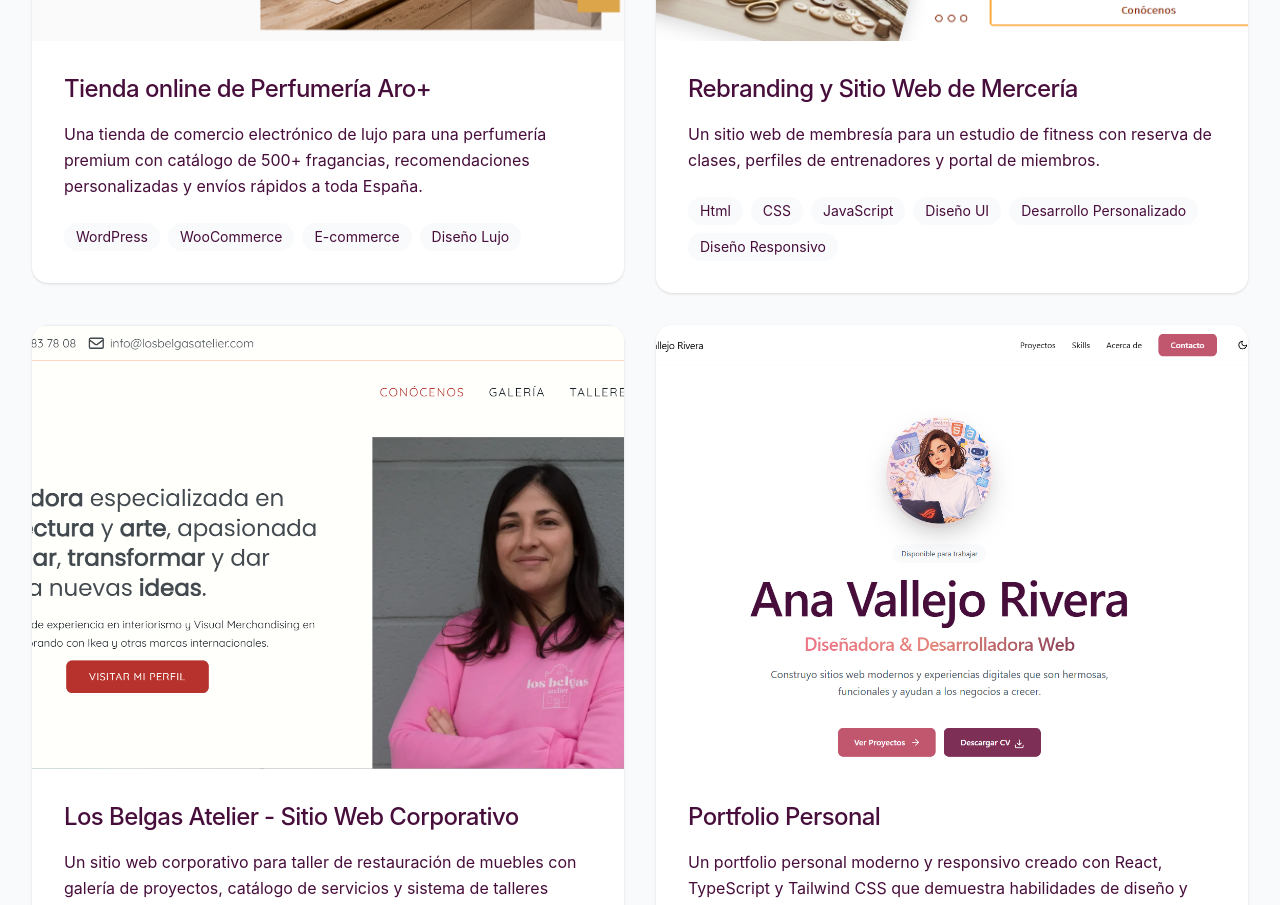
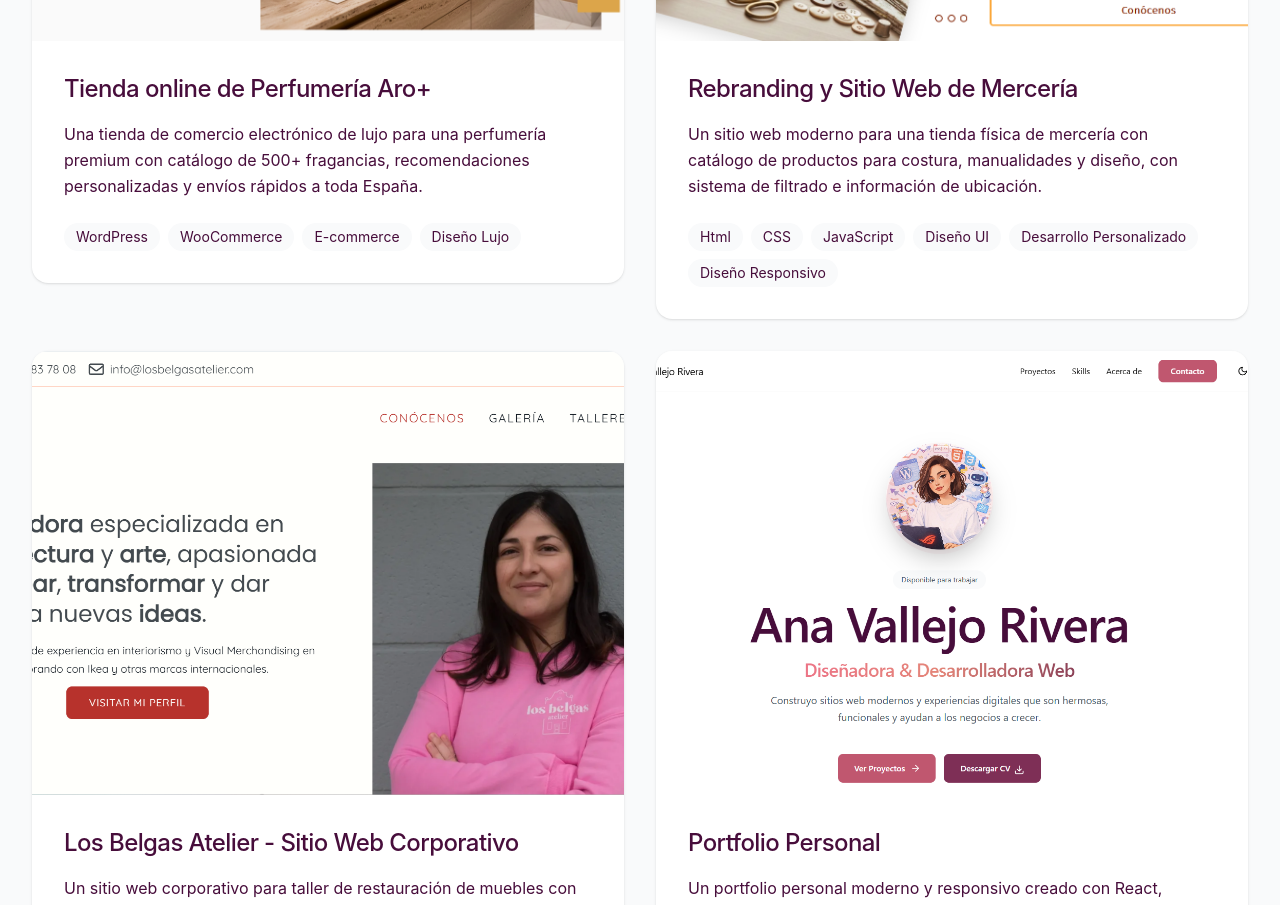
Before and after one commit to avallejorivera360-bot/ana-porfolio, a React (Vite) app: page / in a window 1280 px wide. Shown: the part 1540-2445 px from the top of the page. Built offline with nearby package versions, Linux system fonts and the light colour scheme.

Commit message:
Update Mercería project: Reflect digital catalog for physical store, not e-commerce

```diff
--- a/src/app/data/projects.ts
+++ b/src/app/data/projects.ts
@@ -47,24 +47,27 @@ export const projects: Project[] = [
   {
     id: "merceria",
     title: "Rebranding y Sitio Web de Mercería",
-    description: "Un sitio web de membresía para un estudio de fitness con reserva de clases, perfiles de entrenadores y portal de miembros.",
+    description: "Un sitio web moderno para una tienda física de mercería con catálogo de productos para costura, manualidades y diseño, con sistema de filtrado e información de ubicación.",
     tags: ["Html","CSS","JavaScript", "Diseño UI", "Desarrollo Personalizado", "Diseño Responsivo"],
     image: "/images/merceria/hero-merceria.webp",
-    overview: "Una plataforma digital completa para FitLife Studio, que permite a los miembros reservar clases, ver horarios de entrenadores y acceder a contenido de entrenamiento exclusivo. El proyecto combinó diseño personalizado con funcionalidad potente.",
-    problem: "El estudio de fitness estaba gestionando reservas manualmente por teléfono y correo electrónico, lo que llevá a doble reservas y frustración del cliente. Necesitaban un sistema automatizado que los miembros pudieran usar 24/7." ,
+    overview: "Un portal web profesional y atractivo para una tienda física de mercería especializada en artículos para costura, manualidades, bordado y diseño textil. El sitio presenta un catálogo digital completo de productos organizados por categorías, sistema de búsqueda avanzado, galerías de fotos detalladas e información sobre ubicación y horarios. El proyecto combinó rebranding visual completo con funcionalidad web que conecta a los clientes en línea con la tienda física de manera efectiva.",
+    problem: "La mercería necesitaba modernizar su presencia digital que: 1) Mostrara su amplio catálogo de productos de forma visual y organizada, 2) Permitiera a clientes buscar productos por tipo y capacidad de filtrado, 3) Proporcionara información clara de ubicación y horarios, 4) Proyectar una imagen moderna y profesional, 5) Ser completamente responsivo para clientes móviles que busquen información antes de visitar.",
     problemImages: [
       "/images/merceria/quienes-somos-old.webp",
       "/images/merceria/old-inicio.webp"
     ],
     goals: [
-      "Crear un sistema intuitivo de reserva de clases",
-      "Crear perfiles de miembros con historial personal de entrenamientos",
-      "Diseñar páginas de perfil de entrenadores",
-      "Implementar un área de contenido exclusivo para miembros"
+      "Crear un nuevo diseño visual que refleje modernidad y profesionalismo",
+      "Implementar un catálogo digital bien organizado por categorías",
+      "Diseñar un sistema de filtrado intuitivo para facilitar búsqueda de productos",
+      "Crear una experiencia de usuario clara y fácil de navegar",
+      "Mostrar información clara de ubicación, horarios y contacto de la tienda física",
+      "Proporcionar múltiples formas de contacto directo",
+      "Asegurar diseño completamente responsivo para móviles"
     ],
-    designProcess: "Realicé entrevistas con miembros del gimnasio para entender sus necesidades. Creé flujos de usuario para el proceso de reserva. Diseñé una interfaz limpia y energética con tipografía audaz e imágenes motivacionales. Usé un esquema de color vibrante que refleja la marca activa del estudio.",
-    development: "Desarrollado usando WordPress con plugins personalizados para funcionalidad de reserva. Creé tipos de publicación personalizados para clases, entrenadores y miembros. Implementé autenticación de usuario y control de acceso basado en roles. Construyé un calendario de reserva personalizado usando JavaScript. Integré con procesamiento de pagos para suscripciones de membresía.",
-    result: "La plataforma simplificó significativamente las operaciones, reduciendo el trabajo administrativo en un 70%. La satisfacción de los miembros aumentó con acceso 24/7 a reservas. El estudio reportó un aumento del 40% en la asistencia a clases debido a reservas más fáciles.",
+    designProcess: "El diseño comenzó con análisis de competidores y benchmarking de tiendas de mercería modernas. Creé wireframes detallados enfocados en facilidad de exploración de productos. Diseñé una interfaz limpia con categorías visibles, búsqueda prominente y filtros accesibles. Usé fotografía de productos de alta calidad para inspirar a los usuarios. La paleta de colores es moderna y profesional reflejando la naturaleza creativa de los productos. Implementé secciones con información de la tienda, ubicación en mapa e información de horarios.",
+    development: "Construido con HTML5, CSS3 y JavaScript vanilla para máxima compatibilidad y rendimiento. Implementé un sistema de catálogo dinámico que carga productos desde JSON. Creé filtros AJAX que actualizan productos sin recargar la página. Sistema de galería de productos responsivo con zoom para ver detalles. Integración de Google Maps para mostrar ubicación. Formularios de contacto con validación. Sistema de búsqueda con autocompletado. Secciones dinámicas con información de horarios y ubicación. Integración con redes sociales. Optimización de velocidad y SEO.",
+    result: "El sitio se lanzó exitosamente presentando el catálogo digital completo de la mercería. La nueva identidad visual modernizó la marca significativamente. Los usuarios reportan facilidad para encontrar productos gracias al sistema de filtrado, incluso antes de visitar la tienda. El sitio es completamente responsive y funciona perfectamente en móviles. Las consultas de contacto aumentaron al poder los clientes preguntar sobre productos específicos. El mapa de ubicación ha mejorado la capacidad de los clientes para encontrar la tienda física. El proyecto demuestra habilidad en desarrollo frontend con JavaScript vanilla, diseño responsivo e integración con servicios de ubicación.",
     screenshots: [
       "/images/merceria/inicio.webp",
       "/images/merceria/inicio-1.webp",
--- a/src/i18n/locales/en.json
+++ b/src/i18n/locales/en.json
@@ -166,6 +166,25 @@
       "development": "Built on WordPress with WooCommerce as the main e-commerce engine. Implemented a robust catalog system capable of managing 500+ products with complex attributes (gender, type, aromatic notes). Created advanced AJAX filters for easy navigation. Integrated high-quality product photography with zoomable galleries. Secure payment systems with multiple payment options processing. Integration with shipping providers for automatic calculations. WhatsApp Business for customer service. Implemented automatic discounts (20% on first purchase) and promotions. Optimized speed and cache for fast load times.",
       "result": "The store launched successfully and has generated over 10,000 satisfied customers with over 1,500 positive ratings. The catalog of 500+ fragrances is fully optimized and easy to navigate. Online sales grew significantly with the new site. Customers report excellent shopping experience, trust in fast deliveries (24-72h), and appreciate the 30-day return policy. The site has positioned Perfumería Aro+ as a premium fragrance destination online with shipping throughout Spain.",
       "technologies": ["WordPress", "WooCommerce", "AJAX Filters", "Secure Payment", "WhatsApp Business", "Speed Optimization"]
+    },
+    "merceria": {
+      "title": "Rebranding and Mercería Website",
+      "description": "A modern website for a physical craft supply store with product catalog for sewing, crafts and design, with filtering system and location information.",
+      "overview": "A professional and attractive web portal for a physical craft supply store specializing in sewing, crafts, embroidery and textile design products. The site presents a complete digital product catalog organized by categories, advanced search system, detailed photo galleries and information about location and hours. The project combined complete visual rebranding with web functionality that effectively connects online customers with the physical store.",
+      "problem": "The craft store needed to modernize its digital presence to: 1) Display its wide product catalog in a visual and organized way, 2) Allow customers to search for products by type with filtering capability, 3) Provide clear information about location and hours, 4) Project a modern and professional image, 5) Be completely responsive for mobile customers looking for information before visiting.",
+      "goals": [
+        "Create a new visual design that reflects modernity and professionalism",
+        "Implement a well-organized digital product catalog by categories",
+        "Design an intuitive filtering system to facilitate product search",
+        "Create a clear and easy to navigate user experience",
+        "Show clear information about the physical store's location, hours and contact",
+        "Provide multiple ways to contact directly",
+        "Ensure completely responsive design for mobile devices"
+      ],
+      "design": "The design began with competitor analysis and benchmarking of modern craft stores. I created detailed wireframes focused on ease of product exploration. I designed a clean interface with visible categories, prominent search and accessible filters. I used high-quality product photography to inspire users. The color palette is modern and professional reflecting the creative nature of the products. I implemented sections with store information, map location and hours information.",
+      "development": "Built with HTML5, CSS3 and vanilla JavaScript for maximum compatibility and performance. I implemented a dynamic catalog system that loads products from JSON. Created AJAX filters that update products without page reload. Responsive product gallery system with zoom to see details. Google Maps integration to show location. Contact forms with validation. Search system with autocomplete. Dynamic sections with hours and location information. Social media integration. Speed and SEO optimization.",
+      "result": "The site launched successfully showcasing the complete digital catalog of the craft store. The new visual identity modernized the brand significantly. Users report ease in finding products thanks to the filtering system, even before visiting the store. The site is completely responsive and works perfectly on mobile devices. Contact inquiries increased as customers were able to ask about specific products. The location map improved customers' ability to find the physical store. The project demonstrates skills in frontend development with vanilla JavaScript, responsive design and integration with location services.",
+      "technologies": ["HTML5", "CSS3", "Vanilla JavaScript", "JSON", "AJAX", "Google Maps", "Responsive Design"]
     }
   },
   "footer": {
--- a/src/i18n/locales/es.json
+++ b/src/i18n/locales/es.json
@@ -166,6 +166,25 @@
       "development": "Construido en WordPress con WooCommerce como motor principal de comercio electrónico. Implementé un sistema de catálogo robusto capaz de gestionar 500+ productos con atributos complejos (género, tipo, notas aromáticas). Creé filtros AJAX avanzados para fácil navegación. Integré fotografía de productos de alta calidad con galerías zoomables. Sistemas de pago seguros con procesamiento de múltiples opciones. Integración con proveedores de envío para cálculos automáticos. Whatsapp Business para servicio al cliente. Implementé descuentos automáticos (20% en primer pedido) y promociones. Optimicé velocidad y caché para tiempos de carga rápidos.",
       "result": "La tienda se lanzó exitosamente y ha generado más de 10,000 clientes satisfechos con más de 1,500 valoraciones positivas. El catálogo de 500+ fragancias está completamente optimizado y es fácil de navegar. Las ventas en línea crecieron significativamente con el nuevo sitio. Los clientes reportan excelente experiencia de compra, confían en las entregas rápidas (24-72h) y valoran la política de devolución en 30 días. El sitio ha posicionado Perumería Aro+ como destino premium de fragancias en línea con envío a toda España.",
       "technologies": ["WordPress", "WooCommerce", "AJAX Filtros", "Pago Seguro", "WhatsApp Business", "Optimización Velocidad"]
+    },
+    "merceria": {
+      "title": "Rebranding y Sitio Web de Mercería",
+      "description": "Un sitio web moderno para una tienda física de mercería con catálogo de productos para costura, manualidades y diseño, con sistema de filtrado e información de ubicación.",
+      "overview": "Un portal web profesional y atractivo para una tienda física de mercería especializada en artículos para costura, manualidades, bordado y diseño textil. El sitio presenta un catálogo digital completo de productos organizados por categorías, sistema de búsqueda avanzado, galerías de fotos detalladas e información sobre ubicación y horarios. El proyecto combinó rebranding visual completo con funcionalidad web que conecta a los clientes en línea con la tienda física de manera efectiva.",
+      "problem": "La mercería necesitaba modernizar su presencia digital que: 1) Mostrara su amplio catálogo de productos de forma visual y organizada, 2) Permitiera a clientes buscar productos por tipo y capacidad de filtrado, 3) Proporcionara información clara de ubicación y horarios, 4) Proyectar una imagen moderna y profesional, 5) Ser completamente responsivo para clientes móviles que busquen información antes de visitar.",
+      "goals": [
+        "Crear un nuevo diseño visual que refleje modernidad y profesionalismo",
+        "Implementar un catálogo digital bien organizado por categorías",
+        "Diseñar un sistema de filtrado intuitivo para facilitar búsqueda de productos",
+        "Crear una experiencia de usuario clara y fácil de navegar",
+        "Mostrar información clara de ubicación, horarios y contacto de la tienda física",
+        "Proporcionar múltiples formas de contacto directo",
+        "Asegurar diseño completamente responsivo para móviles"
+      ],
+      "design": "El diseño comenzó con análisis de competidores y benchmarking de tiendas de mercería modernas. Creé wireframes detallados enfocados en facilidad de exploración de productos. Diseñé una interfaz limpia con categorías visibles, búsqueda prominente y filtros accesibles. Usé fotografía de productos de alta calidad para inspirar a los usuarios. La paleta de colores es moderna y profesional reflejando la naturaleza creativa de los productos. Implementé secciones con información de la tienda, ubicación en mapa e información de horarios.",
+      "development": "Construido con HTML5, CSS3 y JavaScript vanilla para máxima compatibilidad y rendimiento. Implementé un sistema de catálogo dinámico que carga productos desde JSON. Creé filtros AJAX que actualizan productos sin recargar la página. Sistema de galería de productos responsivo con zoom para ver detalles. Integración de Google Maps para mostrar ubicación. Formularios de contacto con validación. Sistema de búsqueda con autocompletado. Secciones dinámicas con información de horarios y ubicación. Integración con redes sociales. Optimización de velocidad y SEO.",
+      "result": "El sitio se lanzó exitosamente presentando el catálogo digital completo de la mercería. La nueva identidad visual modernizó la marca significativamente. Los usuarios reportan facilidad para encontrar productos gracias al sistema de filtrado, incluso antes de visitar la tienda. El sitio es completamente responsive y funciona perfectamente en móviles. Las consultas de contacto aumentaron al poder los clientes preguntar sobre productos específicos. El mapa de ubicación ha mejorado la capacidad de los clientes para encontrar la tienda física. El proyecto demuestra habilidad en desarrollo frontend con JavaScript vanilla, diseño responsivo e integración con servicios de ubicación.",
+      "technologies": ["HTML5", "CSS3", "JavaScript Vanilla", "JSON", "AJAX", "Google Maps", "Diseño Responsivo"]
     }
   },
   "footer": {
```
